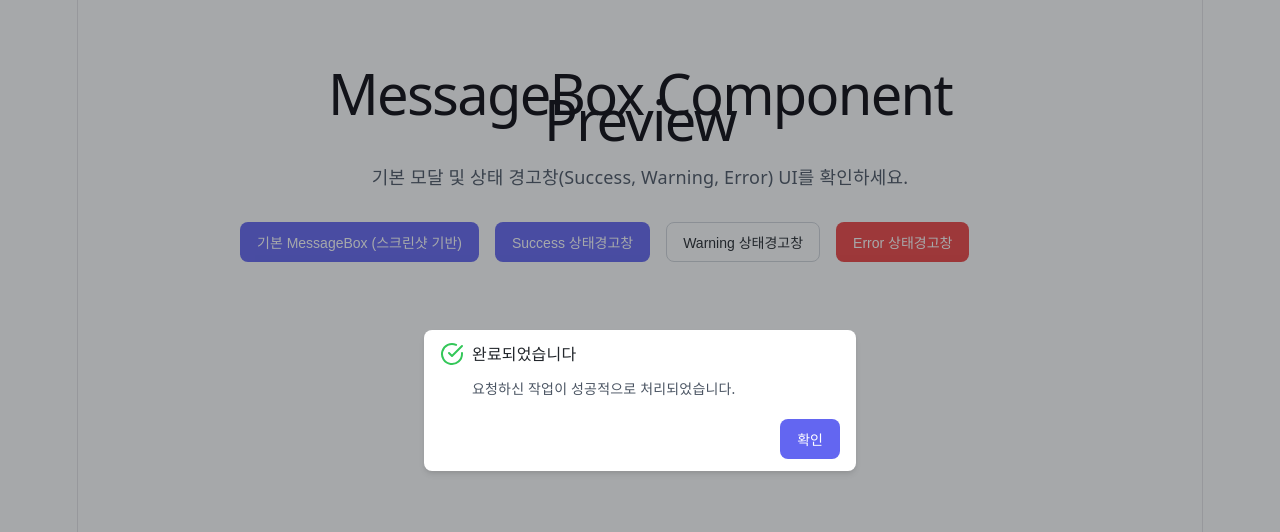
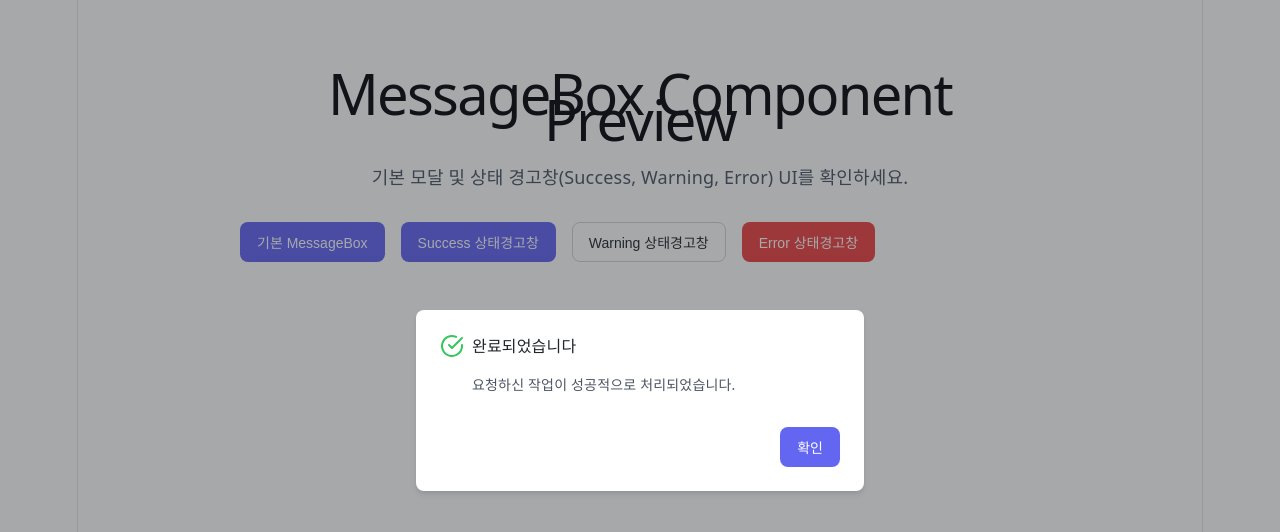
Before and after one commit to goorm-syncode/web-ide-frontend, a React (Vite) app: page /dev/message-box in a window 1280 px wide. Both pictures are taken after a click on the button "Success 상태경고창". Shown: the top 532 px of the page. Built offline with nearby package versions, Linux system fonts and the light colour scheme.

Commit message:
feat: implement reusable MessageBox component and development preview page

```diff
--- a/src/components/common/MessageBox.jsx
+++ b/src/components/common/MessageBox.jsx
@@ -73,8 +73,8 @@ const MessageBox = ({
 }) => {
   if (!isOpen) return null;
 
-  // 모든 모달에서 확인 버튼은 기본 UI 색상(primary)으로 통일합니다.
-  const confirmBtnType = 'primary';
+  // error 타입일 경우 사용자의 요청에 따라 다시 위험(danger) 색상(#EF4444)을 사용합니다.
+  const confirmBtnType = type === 'error' ? 'danger' : 'primary';
 
   return (
     <div className="message-box-overlay">
--- /dev/null
+++ b/src/pages/dev/DevMessageBoxPage.css
@@ -0,0 +1,16 @@
+.dev-page-container {
+  padding: 48px;
+  max-width: 800px;
+  margin: 0 auto;
+}
+
+.dev-page-desc {
+  color: #4B5563;
+  margin-bottom: 32px;
+}
+
+.dev-page-button-group {
+  display: flex;
+  gap: 16px;
+  flex-wrap: wrap;
+}
--- a/src/pages/dev/DevMessageBoxPage.jsx
+++ b/src/pages/dev/DevMessageBoxPage.jsx
@@ -1,6 +1,7 @@
 import React, { useState } from 'react';
 import MessageBox from '../../components/common/MessageBox';
 import Button from '../../components/common/Button';
+import './DevMessageBoxPage.css';
 
 const DevMessageBoxPage = () => {
   const [isOpen, setIsOpen] = useState(false);
@@ -14,55 +15,63 @@ const DevMessageBoxPage = () => {
   const closeModal = () => setIsOpen(false);
 
   return (
-    <div style={{ padding: '48px', maxWidth: '800px', margin: '0 auto' }}>
+    <div className="dev-page-container">
       <h1>MessageBox Component Preview</h1>
-      <p style={{ color: '#4B5563', marginBottom: '32px' }}>
+      <p className="dev-page-desc">
         기본 모달 및 상태 경고창(Success, Warning, Error) UI를 확인하세요.
       </p>
 
-      <div style={{ display: 'flex', gap: '16px', flexWrap: 'wrap' }}>
+      <div className="dev-page-button-group">
         <Button
           type="primary"
-          onClick={() => openModal({
+          onClick={() =>
+            openModal({
               title: '신규 기능 업데이트 안내',
               children: '새로운 기능을 사용해 보세요! (기본 Info UI입니다)',
               type: 'info',
               showIcon: false,
-          })}
+            })
+          }
         >
-          기본 MessageBox (스크린샷 기반)
+          기본 MessageBox
         </Button>
 
         <Button
           type="primary"
-          onClick={() => openModal({
+          onClick={() =>
+            openModal({
               title: '완료되었습니다',
               children: '요청하신 작업이 성공적으로 처리되었습니다.',
               type: 'success',
-          })}
+            })
+          }
         >
           Success 상태경고창
         </Button>
 
         <Button
           type="secondary"
-          onClick={() => openModal({
+          onClick={() =>
+            openModal({
               title: '주의가 필요합니다',
               children: '삭제된 데이터는 복구할 수 없습니다. 계속 진행하시겠습니까?',
               type: 'warning',
               showCancel: true,
-          })}
+            })
+          }
         >
           Warning 상태경고창
         </Button>
 
         <Button
           type="danger"
-          onClick={() => openModal({
+          onClick={() =>
+            openModal({
               title: '오류가 발생했습니다',
               children: '네트워크 연결이 불안정합니다. 잠시 후 다시 시도해주세요.',
               type: 'error',
-          })}
+            })
+          }
         >
           Error 상태경고창
         </Button>
--- a/src/styles/components/MessageBox.css
+++ b/src/styles/components/MessageBox.css
@@ -16,13 +16,13 @@
 .message-box-container {
   background-color: #FFFFFF; /* Card background */
   border-radius: 8px; /* rules */
-  padding: 12px 16px; /* Added slight horizontal padding for better look, honoring 12px rule base */
+  padding: 24px; /* Expanded padding based on UI spacing rule */
   width: 100%;
   max-width: 400px;
   box-shadow: 0 4px 6px -1px rgba(0, 0, 0, 0.1), 0 2px 4px -1px rgba(0, 0, 0, 0.06);
   display: flex;
   flex-direction: column;
-  gap: 12px;
+  gap: 16px; /* Increased text spacing */
 }
 
 .message-box-header {
@@ -66,7 +66,7 @@
   display: flex;
   justify-content: flex-end;
   gap: 8px;
-  margin-top: 8px;
+  margin-top: 16px; /* Added more margin to push buttons away from text */
 }
 
 /* 에이전트 지침 문서 (UI_RULES.md) Status 컬러 적용 */
```
Lines whose indentation alone changed are shown as unchanged.
